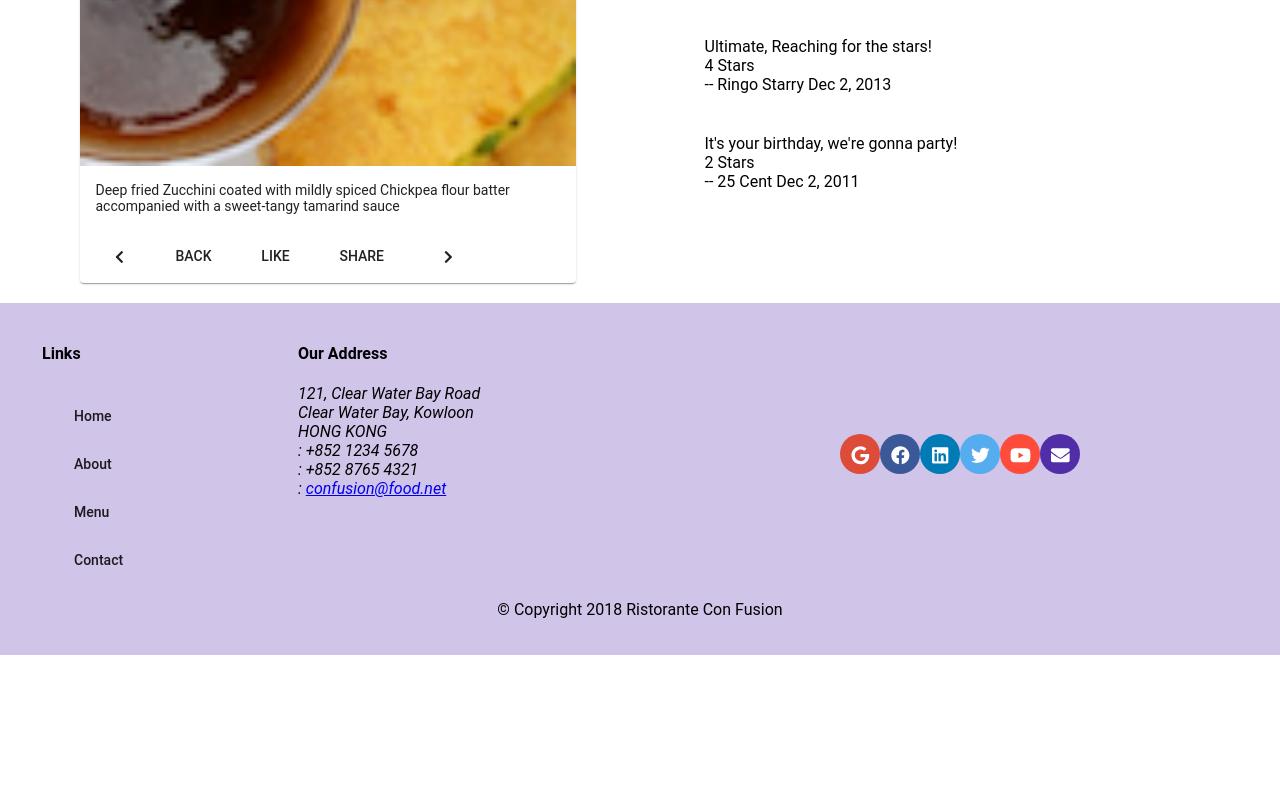
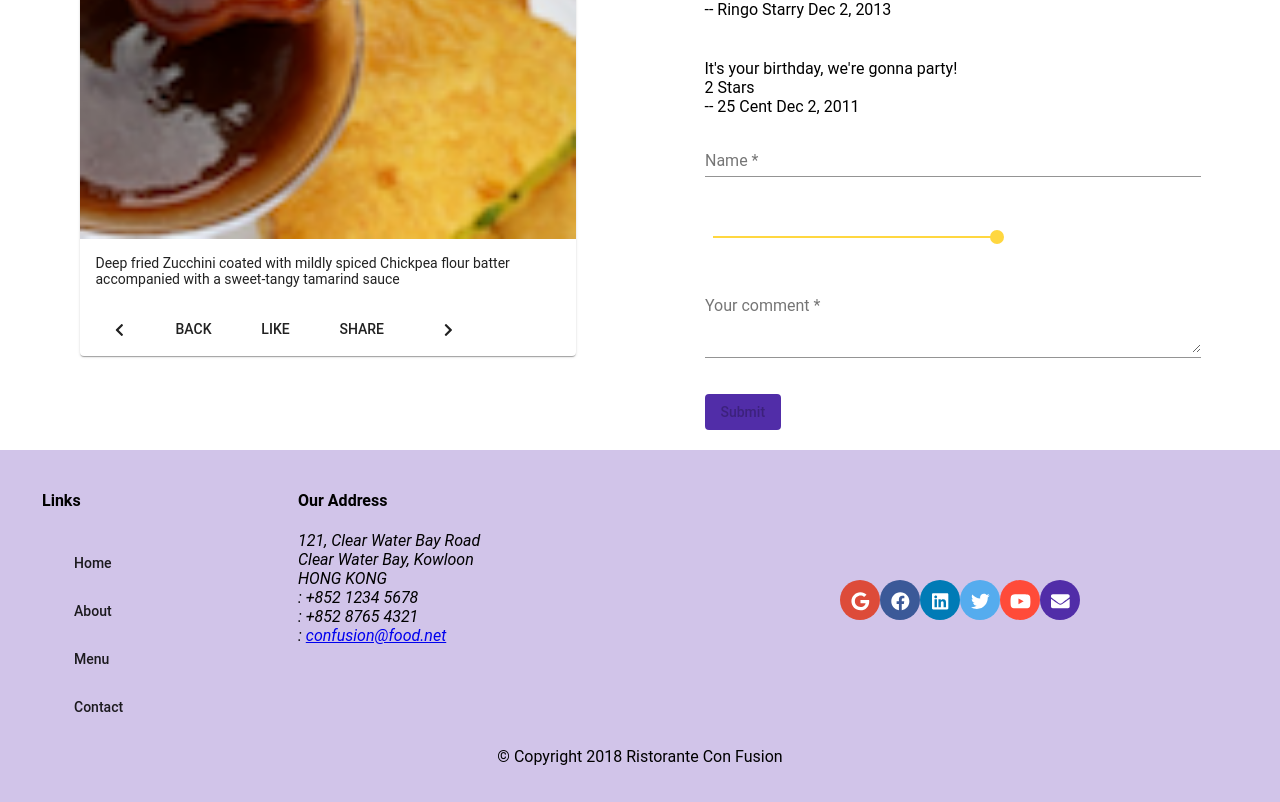
Before and after one commit to twofortyone/fs_angular, an Angular app: page /dishdetail/1 in a window 1280 px wide. Shown: the part 780-1582 px from the top of the page. Before the commit the page ends 1435 px from the top, so only its background shows below. Built offline with nearby package versions, Linux system fonts and the light colour scheme.

Commit message:
Assignment 3

```diff
--- a/src/app/app.module.ts
+++ b/src/app/app.module.ts
@@ -20,6 +20,7 @@
 import { MatSelectModule } from '@angular/material/select';
 import { MatSlideToggleModule } from '@angular/material/slide-toggle';
 import { MatProgressSpinnerModule } from '@angular/material/progress-spinner';
+import {MatSliderModule} from '@angular/material/slider';
 
 import 'hammerjs';
 
@@ -72,7 +73,8 @@
     ReactiveFormsModule,
     MatSelectModule,
     MatSlideToggleModule,
-    MatProgressSpinnerModule
+    MatProgressSpinnerModule,
+    MatSliderModule
   ],
   providers: [
     DishService,
--- a/src/app/contact/contact.component.ts
+++ b/src/app/contact/contact.component.ts
@@ -107,5 +107,4 @@
     });
     this.feedbackFormDirective.reset();
   }
-
 }
--- a/src/app/dishdetail/dishdetail.component.html
+++ b/src/app/dishdetail/dishdetail.component.html
@@ -1,13 +1,8 @@
-<div class="container"
-    fxLayout="row"
-    fxLayout.sm="column"
-    fxLayout.xs="column"
-    fxLayoutAlign.gt-md="space-around center"
-    fxLayoutGap="10px"
-    fxLayoutGap.xs="0">
+<div class="container" fxLayout="row" fxLayout.sm="column" fxLayout.xs="column"
+    fxLayoutAlign.gt-md="space-around center" fxLayoutGap="10px" fxLayoutGap.xs="0">
 
     <div fxFlex="40" *ngIf="dish">
-    <div fxFlex >
+        <div fxFlex>
             <mat-card>
                 <mat-card-header>
                     <mat-card-title>
@@ -35,7 +30,7 @@
         </div>
     </div>
 
-  <div fxFlex="40"  *ngIf="dish">
+    <div fxFlex="40" *ngIf="dish">
         <h2> Comments</h2>
         <mat-list *ngFor="let comment of dish.comments">
             <p matLine>
@@ -45,9 +40,41 @@
             </p>
 
         </mat-list>
+
+        <mat-list *ngIf="commentForm.valid" >
+            <p>
+                <span>{{commentForm.value.comment}}</span><br>
+                <span>{{commentForm.value.rating}} Stars</span><br>
+                <span>--- {{commentForm.value.author}} </span><br>
+            </p>
+        </mat-list>
+
+        <form novalidate [formGroup]="commentForm" #fform="ngForm" (ngSubmit)="onSubmit()">
+            <p>
+                <mat-form-field class="commentform-size">
+                    <input matInput formControlName="author" placeholder="Name" type="text" required>
+                    <mat-error *ngIf="formErrors.author">{{formErrors.author}}</mat-error>
+                </mat-form-field>
+            </p>
+            <p>
+
+                <mat-slider formControlName="rating" thumbLabel tickInterval="1" min="1" max="5"></mat-slider>
+
+            <p>
+                <mat-form-field class="commentform-size">
+                    <textarea matInput formControlName="comment" placeholder="Your comment" rows=3></textarea>
+                    <mat-error *ngIf="formErrors.comment">{{formErrors.comment}}</mat-error>
+                </mat-form-field>
+            </p>
+            <button type="submit" class="button-color text" mat-button [disabled]="commentForm.invalid">Submit</button>
+        </form>
     </div>
+
+
+
     <div fxFlex [hidden]="dish">
-    <mat-spinner></mat-spinner> <h4>Loading... Please wait</h4>
+        <mat-spinner></mat-spinner>
+        <h4>Loading... Please wait</h4>
     </div>
 
 
--- a/src/app/dishdetail/dishdetail.component.scss
+++ b/src/app/dishdetail/dishdetail.component.scss
@@ -0,0 +1,20 @@
+$lt-gray: #ddd;
+$background-dark: #512DA8;
+$background-light: #9575CD;
+$background-pale: #D1C4E9;
+$background-moredark: #4527A0;
+
+.button-color{
+    background: $background-dark;
+}
+
+.text{
+    color: $lt-gray;
+}
+.commentform-size{
+    width: 100%;
+}
+
+.mat-slider {
+    width: 300px;
+  }
--- a/src/app/dishdetail/dishdetail.component.ts
+++ b/src/app/dishdetail/dishdetail.component.ts
@@ -1,4 +1,4 @@
-import { Component, OnInit } from '@angular/core';
+import { Component, OnInit, ViewChild } from '@angular/core';
 import { Params, ActivatedRoute } from '@angular/router';
 import { Location } from '@angular/common';
 import { switchMap } from 'rxjs/operators';
@@ -6,6 +6,8 @@
 
 import { Dish } from'../shared/dish';
 import { DishService } from '../services/dish.service';
+import { FormBuilder, FormGroup, Validators } from '@angular/forms';
+import { Comment } from '../shared/comment';
 
 @Component({
   selector: 'app-dishdetail',
@@ -18,12 +20,39 @@
   dishiIds: string[];
   prev: string;
   next: string;
+
+  // Form
+  date= new Date();
+  commentForm: FormGroup;
+  comment: Comment;
+  @ViewChild('fform') commentFormDirective;
+
+  formErrors={
+    'author':'',
+    'comment':''
+  }
+
+  validationMessages={
+    'author':{
+      'required': 'Author is required',
+      'minlength':'Author must be at least 2 characters'
+    },
+    'comment':{
+      'required': 'Comment is required',
+      'minlength': 'Comment must be at least 2 characters'
+    }
+  }
+  // Icons
   lefticon = faChevronLeft;
   righticon = faChevronRight;
 
   constructor(private dishService: DishService,
     private route: ActivatedRoute,
-    private location: Location) { }
+    private location: Location,
+    private cfBuilder: FormBuilder) {
+
+      this.createForm();
+    }
 
   ngOnInit(): void {
     this.dishService.getDishIds()
@@ -32,6 +61,54 @@
     this.route.params
     .pipe(switchMap((params: Params) => this.dishService.getDish(params['id'])))
     .subscribe((dish)=> {this.dish = dish; this.setPrevNext(dish.id); });
+  }
+
+  createForm(){
+    this.commentForm = this.cfBuilder.group({
+      rating: 5,
+      comment: ['', [Validators.required, Validators.minLength(2)]],
+      author: ['', [Validators.required, Validators.minLength(2)]]
+    });
+
+    this.commentForm.valueChanges
+    .subscribe(data => this.onValueChanged(data));
+
+    this.onValueChanged();
+
+  }
+
+  onValueChanged(data?: any) {
+    if (!this.commentForm) { return; }
+    const form = this.commentForm;
+    for (const field in this.formErrors) {
+      if (this.formErrors.hasOwnProperty(field)) {
+        // clear previous error message (if any)
+        this.formErrors[field] = '';
+        const control = form.get(field);
+        if (control && control.dirty && !control.valid) {
+          const messages = this.validationMessages[field];
+          for (const key in control.errors) {
+            if (control.errors.hasOwnProperty(key)) {
+              this.formErrors[field] += messages[key] + ' ';
+            }
+          }
+        }
+      }
+    }
+  }
+
+  onSubmit(){
+    this.comment = this.commentForm.value;
+    this.comment['date'] = this.date.toISOString();
+    console.log(this.comment);
+    this.commentForm.reset({
+      rating: 5,
+      author:'',
+      comment:'',
+      date: ''
+    });
+    this.dish['comments'].push(this.comment);
+    this.commentFormDirective.reset({rating:5});
   }
 
   setPrevNext(dishId: string){
@@ -44,5 +121,4 @@
   goBack(): void{
     this.location.back();
   }
-
 }
```
Lines whose indentation alone changed are shown as unchanged.
